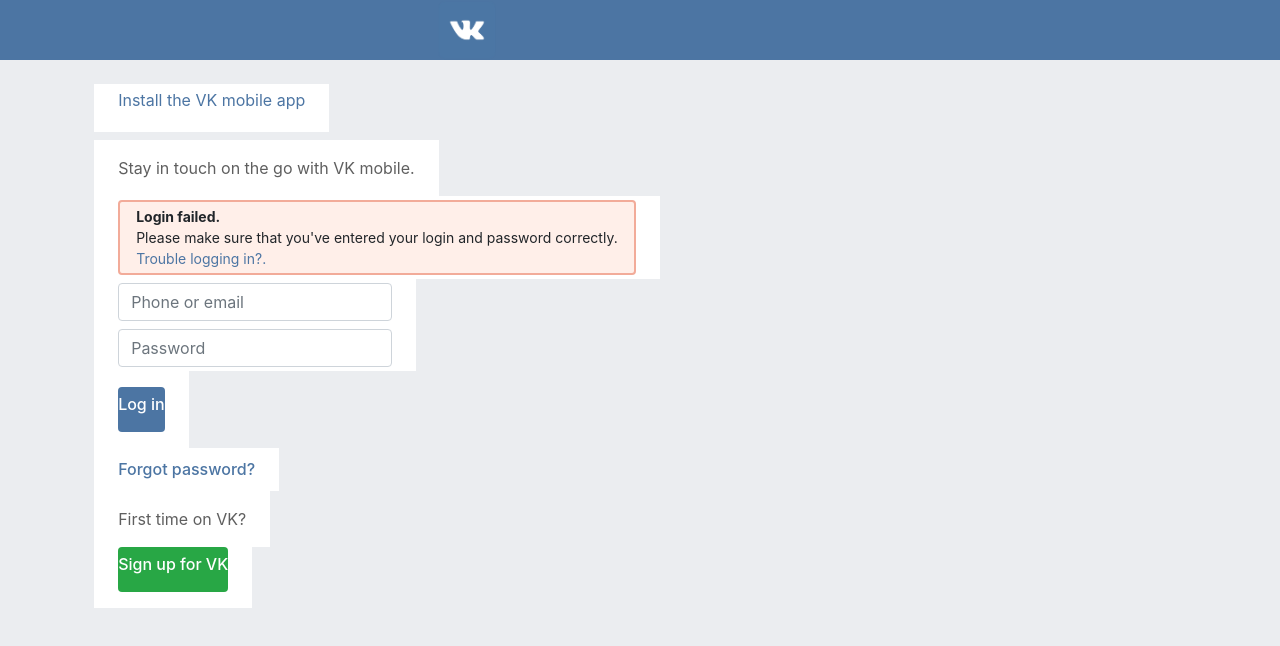
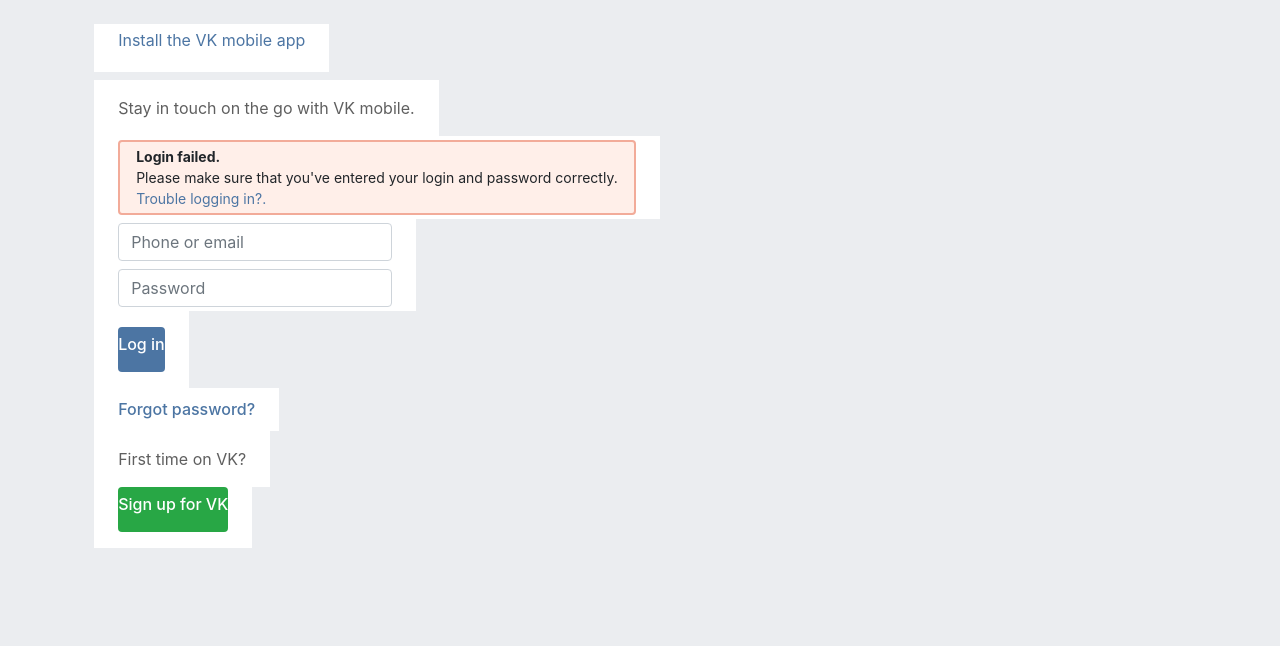
Before and after one commit to SParmanov/vk.github.io, a plain HTML site: page index.html in a window 1280 px wide. Drawn offline with nearby package versions, Linux system fonts and the light colour scheme.

Commit message:
Update index.html

```diff
--- a/index.html
+++ b/index.html
@@ -27,13 +27,7 @@
 </head>
     <body class="bg-vk1">
 
-	    <div class=" -fluid">
-	    	<div class="row bg-vk">
-	    			<div class="col-sm-1 offset-4 ">
-	    				<img src="logo.png">
-	    			</div>
-	    		</div>
-	    </div>
+
     	<div class="  rounded">
             <div class="row rounded">
                     <div class="col-xs-10 offset-1 bg-white px-4 py-1 mt-4">
```
